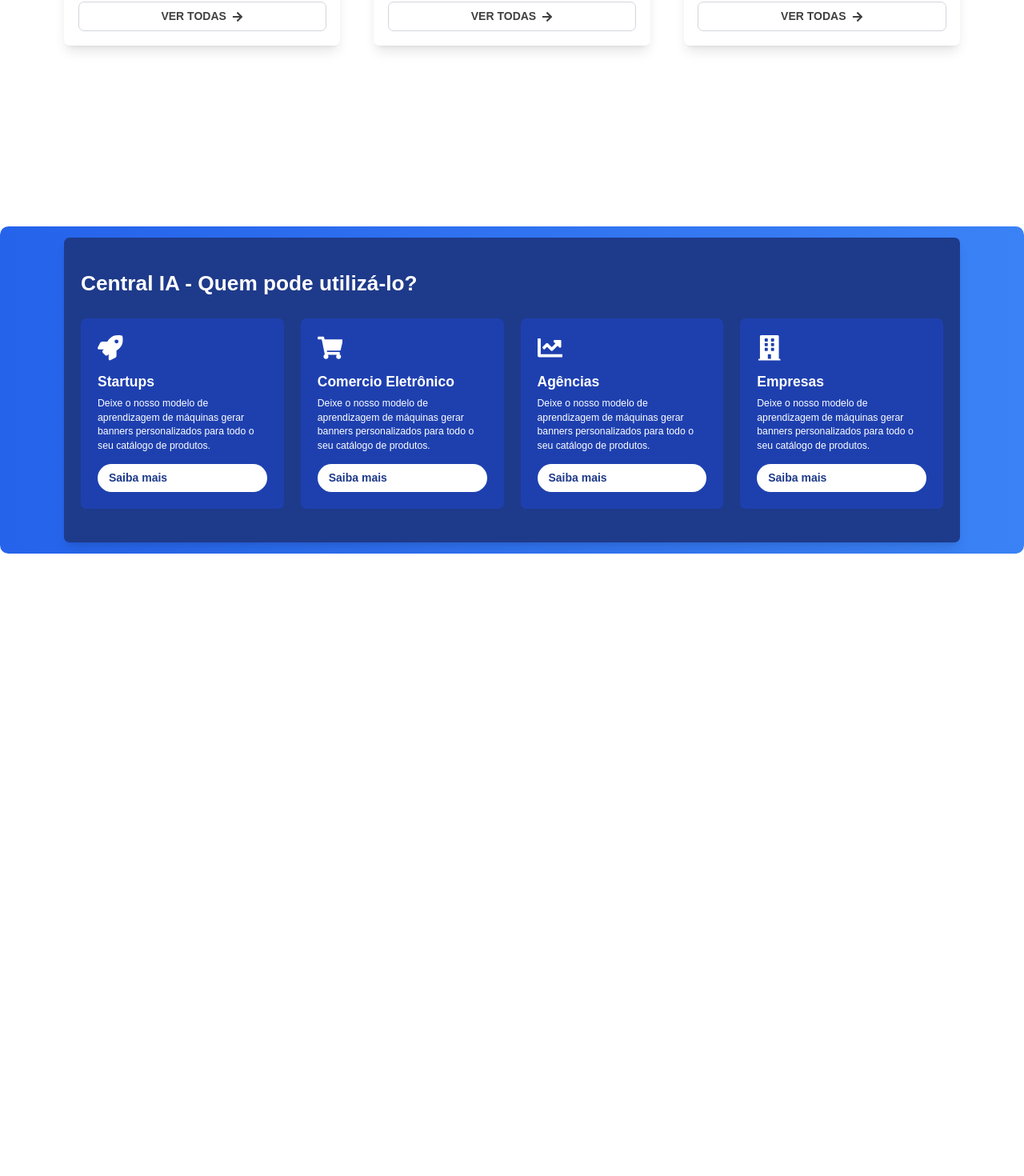
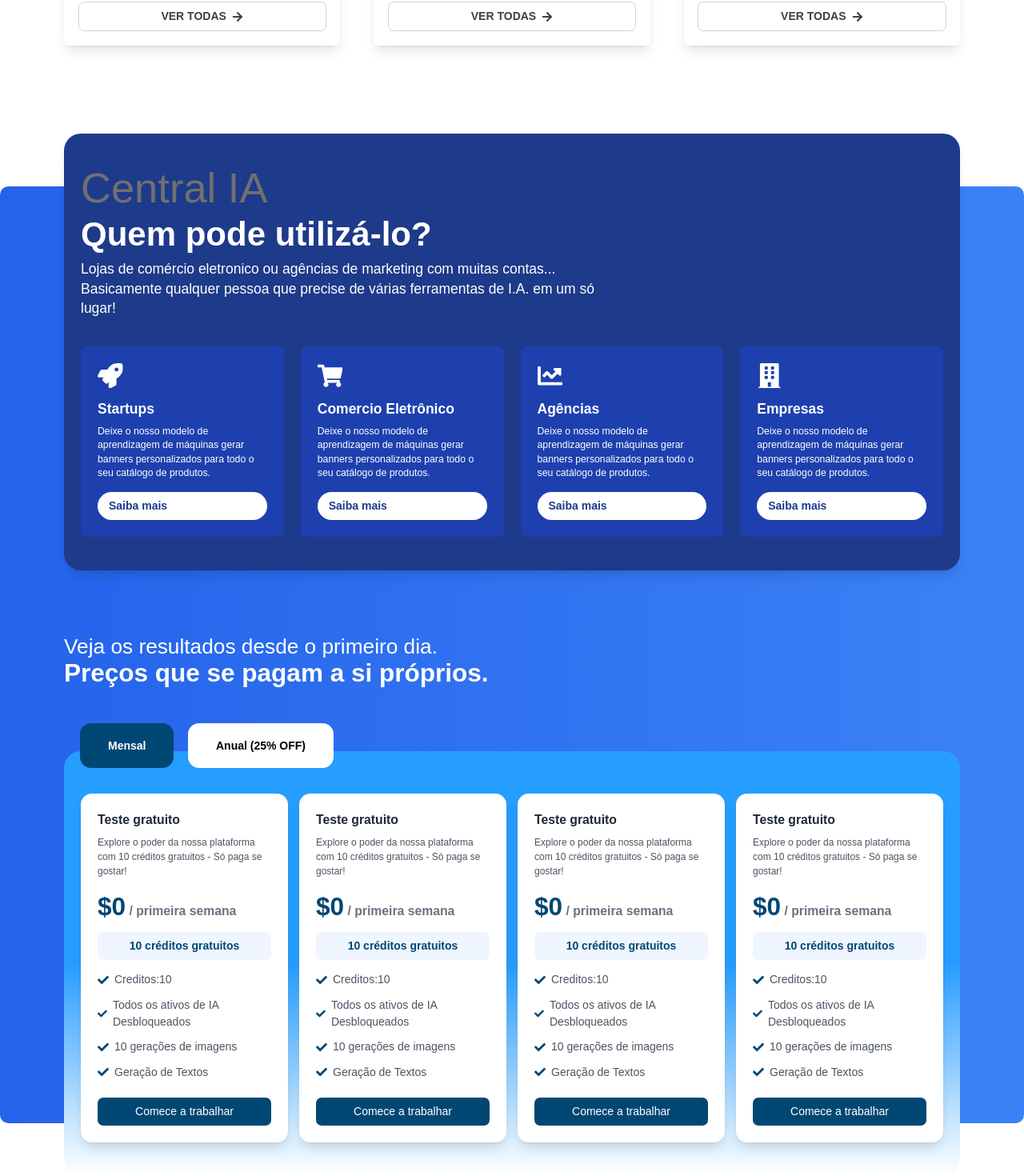
Before and after one commit to diinhoalmeida/central-ia, a React (Vite) app: page /home in a window 1280 px wide. Shown: the part 1049-2519 px from the top of the page at 80% size. Before the commit the page ends 1741 px from the top, so only its background shows below. Built offline with nearby package versions, Linux system fonts and the light colour scheme; a web font is replaced by a local one.

Commit message:
new: Plans

```diff
--- /dev/null
+++ b/src/components/PricingPlans/PricingPlans.tsx
@@ -0,0 +1,127 @@
+import { FaCheck } from "react-icons/fa";
+
+type PricingCardProps = {
+  title: string;
+  credits: string;
+  text: string;
+  price: string;
+  features: string[];
+};
+
+export function PricingCard({
+  title,
+  credits,
+  text,
+  price,
+  features,
+}: PricingCardProps) {
+  return (
+    <div className="bg-white shadow-lg rounded-2xl p-6 m-4 md:m-2 sm:m-2 flex flex-col">
+      <h3 className="text-lg font-semibold text-gray-800 mb-2">{title}</h3>
+      <p className="text-gray-600 mb-5 text-[12px]">{text}</p>
+      <p className="text-4xl font-bold text-[#004773] mb-4">
+        {price}
+        <span className="text-lg text-gray-500"> / primeira semana</span>
+      </p>
+      <p className="text-center bg-blue-50 text-[#004773] py-2 rounded-lg font-semibold mb-4">
+        {credits} gratuitos
+      </p>
+      <ul className="space-y-3 mb-6">
+        {features.map((feature, index) => (
+          <li key={index} className="flex items-center text-gray-600">
+            <FaCheck className="text-[#004773] mr-2" /> {feature}
+          </li>
+        ))}
+      </ul>
+      <button className="w-full bg-[#004773] text-white py-2 rounded-lg hover:bg-blue-700 transition">
+        Comece a trabalhar
+      </button>
+    </div>
+  );
+}
+
+type Plan = {
+  title: string;
+  credits: string;
+  text: string;
+  price: string;
+  features: string[];
+};
+
+export function PricingPlans() {
+  const plans: Plan[] = [
+    {
+      title: "Teste gratuito",
+      credits: "10 créditos",
+      text: "Explore o poder da nossa plataforma com 10 créditos gratuitos - Só paga se gostar!",
+      price: "$0",
+      features: [
+        "Creditos:10",
+        "Todos os ativos de IA Desbloqueados",
+        "10 gerações de imagens",
+        "Geração de Textos",
+      ],
+    },
+    {
+      title: "Teste gratuito",
+      credits: "10 créditos",
+      text: "Explore o poder da nossa plataforma com 10 créditos gratuitos - Só paga se gostar!",
+      price: "$0",
+      features: [
+        "Creditos:10",
+        "Todos os ativos de IA Desbloqueados",
+        "10 gerações de imagens",
+        "Geração de Textos",
+      ],
+    },
+    {
+      title: "Teste gratuito",
+      credits: "10 créditos",
+      text: "Explore o poder da nossa plataforma com 10 créditos gratuitos - Só paga se gostar!",
+      price: "$0",
+      features: [
+        "Creditos:10",
+        "Todos os ativos de IA Desbloqueados",
+        "10 gerações de imagens",
+        "Geração de Textos",
+      ],
+    },
+    {
+      title: "Teste gratuito",
+      credits: "10 créditos",
+      text: "Explore o poder da nossa plataforma com 10 créditos gratuitos - Só paga se gostar!",
+      price: "$0",
+      features: [
+        "Creditos:10",
+        "Todos os ativos de IA Desbloqueados",
+        "10 gerações de imagens",
+        "Geração de Textos",
+      ],
+    },
+  ];
+
+  return (
+    <div className="bottom-[-80px] flex flex-col relative bg-gradient-to-b from-[#269eff] via-[#269eff] to-white py-10 px-4 gap-6 justify-center max-w-7xl mx-auto rounded-3xl">
+      <div className="flex flex-row items-center gap-5 absolute top-[-35px] left-[20px]">
+        <div className="bg-[#004773] rounded-2xl flex items-center justify-center px-10 py-5 w-fit">
+          <p className="text-white font-bold">Mensal</p>
+        </div>
+        <div className="bg-white rounded-2xl flex items-center justify-center px-10 py-5 w-fit">
+          <p className="text-black font-bold">Anual (25% OFF)</p>
+        </div>
+      </div>
+      <div className="grid grid-cols-1 sm:grid-cols-2 md:grid-cols-2  pt-3 xl:grid-cols-4">
+        {plans.map((plan, index) => (
+          <PricingCard
+            key={index}
+            text={plan.text}
+            title={plan.title}
+            credits={plan.credits}
+            price={plan.price}
+            features={plan.features}
+          />
+        ))}
+      </div>
+    </div>
+  );
+}
--- /dev/null
+++ b/src/components/PricingPlans/index.tsx
@@ -0,0 +1,3 @@
+import { PricingPlans } from "./PricingPlans";
+
+export { PricingPlans };
--- a/src/components/WhoCanUse/WhoCanUse.tsx
+++ b/src/components/WhoCanUse/WhoCanUse.tsx
@@ -9,12 +9,28 @@ import { Card } from "./Card/Card";
 export function WhoCanUse() {
   return (
     <section
-      className="bg-blue-900 text-white py-12 px-6 rounded-lg shadow-lg max-w-7xl mx-auto"
+      className="top-[-80px] bg-blue-900 text-white py-12 px-6 rounded-3xl shadow-lg max-w-7xl mx-auto relative"
       aria-labelledby="who-can-use-heading"
     >
-      <h2 id="who-can-use-heading" className="text-3xl font-bold mb-8">
-        Central IA - Quem pode utilizá-lo?
-      </h2>
+      <div className="flex flex-col w-full ls-1-1:max-w-[60%] mb-10 text-white">
+        <h1 className="text-4xl md:text-5xl lg:text-6xl mb-3 text-colorMediumGray">
+          Central IA
+        </h1>
+        <h2
+          id="who-can-use-heading"
+          className="text-3xl md:text-4xl lg:text-5xl mb-3 font-bold"
+        >
+          Quem pode utilizá-lo?
+        </h2>
+        <p className="text-base md:text-lg lg:text-xl">
+          Lojas de comércio eletronico ou agências de marketing com muitas
+          contas...
+        </p>
+        <p className="text-base md:text-lg lg:text-xl">
+          Basicamente qualquer pessoa que precise de várias ferramentas de I.A.
+          em um só lugar!
+        </p>
+      </div>
       <div className="grid ls-1-1:grid-cols-2 ls-2:grid-cols-4 md-1:grid-cols-1 gap-6">
         <Card
           icon={FaRocket}
--- a/src/pages/Home/Home.tsx
+++ b/src/pages/Home/Home.tsx
@@ -4,6 +4,7 @@ import { SidebarHome } from "../../components/SidebarHome";
 import { Banner } from "../../components/Banner/Banner";
 import { MainSection } from "../../components/MainSection";
 import { WhoCanUse } from "../../components/WhoCanUse";
+import { PricingPlans } from "../../components/PricingPlans";
 
 export function Home() {
   const [isSidebarVisible, setIsSidebarVisible] = useState(false);
@@ -73,13 +74,18 @@ export function Home() {
 
           <section
             role="region"
-            className="p-4 from-blue-600 to-blue-500 max-w-[1280px] rounded-xl mx-auto bg-gradient-to-r"
+            className="p-4 from-blue-600 to-blue-500 max-w-[1280px] rounded-xl mx-auto bg-gradient-to-r relative top-[-50px]"
             aria-labelledby="who-can-use-header"
           >
-            <h2 id="who-can-use-header" className="sr-only">
+            <h1 id="who-can-use-header" className="sr-only">
               Quem pode usar
-            </h2>
+            </h1>
             <WhoCanUse />
+            <div className="max-w-7xl mx-auto text-white">
+              <h2 className="font-medium text-3xl">Veja os resultados desde o primeiro dia.</h2>
+              <h3 className="font-bold text-4xl">Preços que se pagam a si próprios.</h3>
+            </div>
+            <PricingPlans />
           </section>
         </div>
       </div>
```
